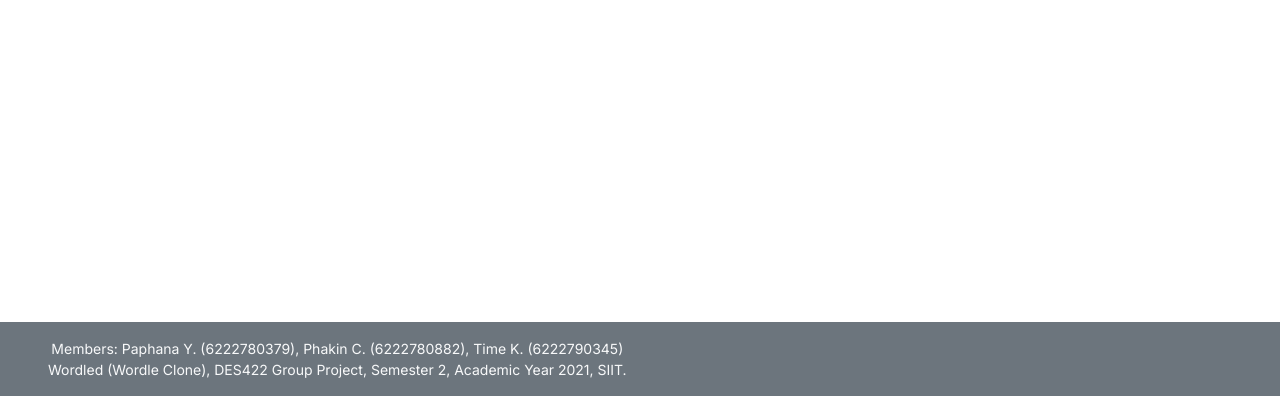
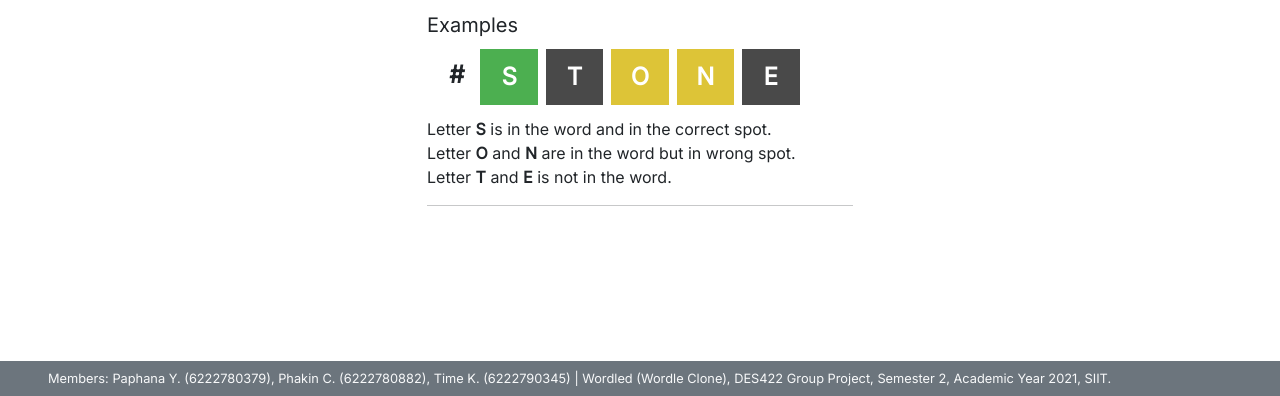
Before and after one commit to waterthatfrozen/Wordled-Game, a website: page client/instruction.html in a window 1280 px wide. Shown: the part 404-800 px from the top of the page. Drawn offline with nearby package versions, Linux system fonts and the light colour scheme.

Commit message:
Add game instruction

```diff
--- a/client/instruction.html
+++ b/client/instruction.html
@@ -40,14 +40,31 @@
 
     <main class="flex-shrink-0">
         <div class="container">
-            <h1 class="mt-5">How to play Wordled</h1>
-            <p class="lead">search in google</p>
+            <h2 class="mt-3 strong">How to play</h2><hr>
+            <p>To play wordled, guess the 5-letters word that has the meaning in the provided box, and click or hit ENTER to submit your guess.</p>
+            <p>To win the game, you must guess the correct word within 6 guesses. After each guess, the letter tile will change depends on how your guess is close to the correct answer.</p>
+            <h5>Examples</h5 >
+            <div class="row mb-2" id="guess-1">
+                <div class="col tile tile-number" id="empty">#</div>
+                <div class="col tile tile-correct" id="tile-00">S</div>
+                <div class="col tile tile-absent" id="tile-01">T</div>
+                <div class="col tile tile-present" id="tile-02">O</div>
+                <div class="col tile tile-present" id="tile-03">N</div>
+                <div class="col tile tile-absent" id="tile-04">E</div>
+                <div class="col tile" id="gap"></div>
+            </div>
+            <p>Letter <strong>S</strong> is in the word and in the correct spot. <br/>
+            Letter <strong>O</strong> and <strong>N</strong> are in the word but in wrong spot. <br/>
+            Letter <strong>T</strong> and <strong>E</strong> is not in the word. <br/>
+            </p>
+            <hr>
         </div>
     </main>
 
-    <footer class="d-flex flex-wrap px-5 py-3 mt-auto bg-secondary text-light small">
-        Members: Paphana Y. (6222780379), Phakin C. (6222780882), Time K. (6222790345) <br />
-        Wordled (Wordle Clone), DES422 Group Project, Semester 2, Academic Year 2021, SIIT.
+    <!-- Footer -->
+    <footer class="d-flex flex-wrap px-5 py-2 mt-auto bg-secondary text-center w-100 text-light smaller-font">
+        Members: Paphana Y. (6222780379), Phakin C. (6222780882), Time K. (6222790345) | Wordled (Wordle Clone), DES422
+        Group Project, Semester 2, Academic Year 2021, SIIT.
     </footer>
 
     <script src="/js/main.js"></script>
--- a/package.json
+++ b/package.json
@@ -20,10 +20,6 @@
   "dependencies": {
     "body-parser": "^1.20.0",
     "bootstrap": "^5.1.3",
-    "express": "^4.17.3",
-    "geta-random-word": "^2.0.1",
-    "openssl": "^2.0.0",
-    "random-word-by-length": "^0.1.0",
-    "random-words": "^1.1.2"
+    "express": "^4.17.3"
   }
 }
--- a/server.js
+++ b/server.js
@@ -21,7 +21,7 @@ const path = __dirname + "/client";
 app.use(express.static(path));
 http.createServer(app).listen(80);
 // https.createServer(options, app).listen(443);
-console.log('Server started at http://localhost and https://localhost');
+console.log('Server started at http://localhost');
 
 // set up our routes
 app.get("/hello", function (req, res) {
```
Also changed, not shown: client/stats.html (+4 -3 lines), 1 other file.
